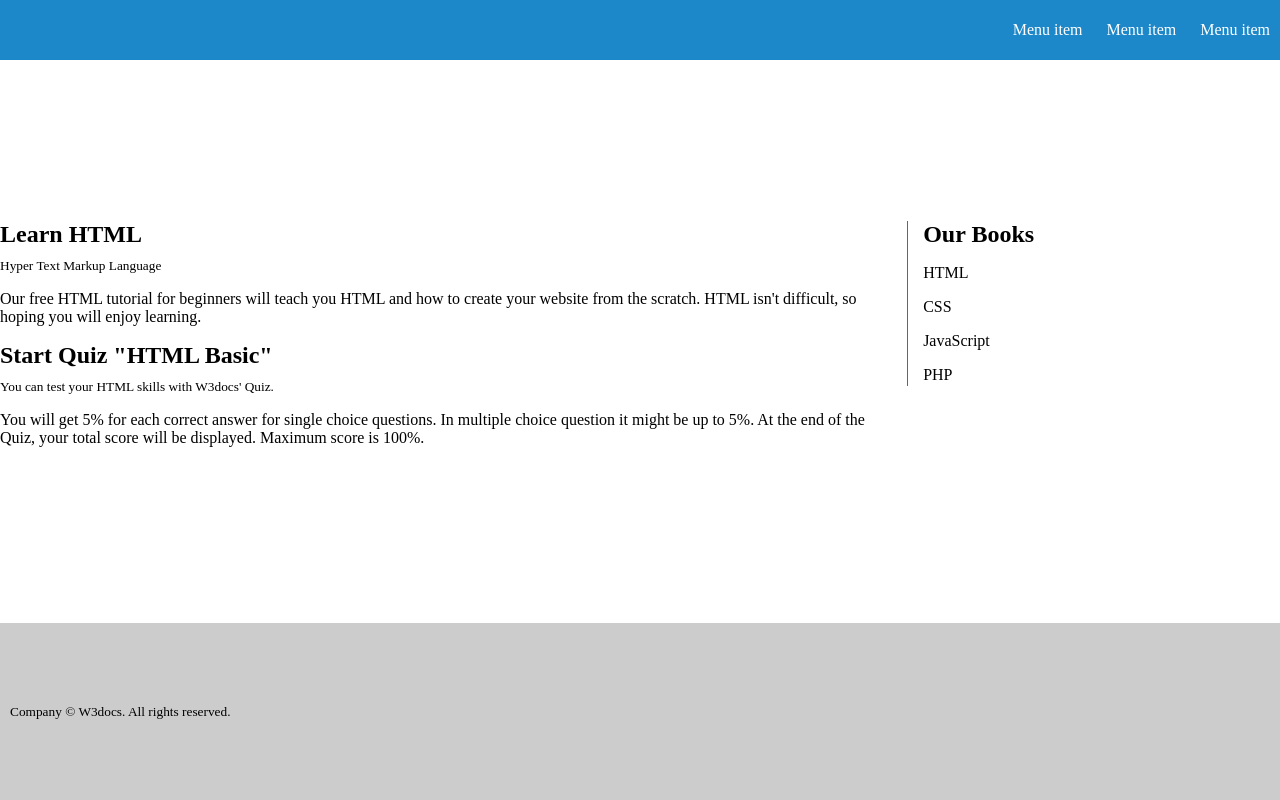
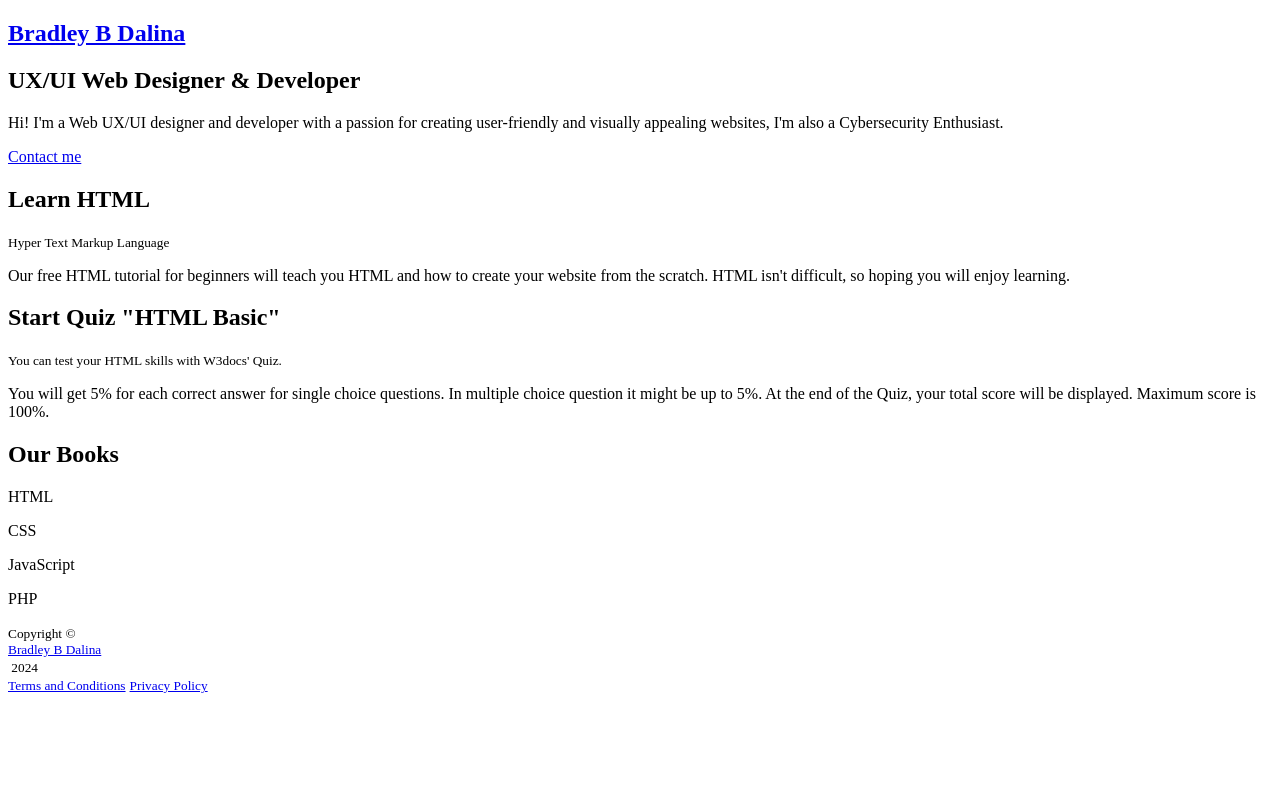
Before and after one commit to bradleydalina/Theme, a plain HTML site: page index.html in a window 1280 px wide. Drawn offline with Linux system fonts and the light colour scheme.

Commit message:
Update index.html

```diff
--- a/index.html
+++ b/index.html
@@ -1,64 +1,65 @@
 <!DOCTYPE html>
 <html>
   <head>
-    <title>Title of the document</title>
+    <title>Base Design Layout</title>
     <meta http-equiv="Content-Type" content="text/html; charset=UTF-8" />
-    <style>
-      html,
-      body {
-        height: 100%;
-      }
-      body {
-        display: flex;
-        flex-wrap: wrap;
-        margin: 0;
-      }
-      .header-menu,
-      footer {
-        display: flex;
-        align-items: center;
-        width: 100%;
-      }
-      .header-menu {
-        justify-content: flex-end;
-        height: 60px;
-        background: #1c87c9;
-        color: #fff;
-      }
-      h2 {
-        margin: 0 0 8px;
-      }
-      ul li {
-        display: inline-block;
-        padding: 0 10px;
-        list-style: none;
-      }
-      aside {
-        flex: 0.4;
-        height: 165px;
-        padding-left: 15px;
-        border-left: 1px solid #666;
-      }
-      section {
-        flex: 1;
-        padding-right: 15px;
-      }
-      footer {
-        padding: 0 10px;
-        background: #ccc;
-      }
+    <style id='basedesignlayout' type='text/css'>
+        /*
+        -----------------------------------------------
+        Blogger Template Style
+        Name         : Base Design Layout Template
+        Designer     : Bradley B Dalina
+        Release      : August 2024
+        Version      : 1.0
+        License      : Extended License
+        Email        : bradleydalina@gmail.com
+        Author		 : Bradley B Dalina
+        Author Url	 : https://bradleydalina.blogspot.com/
+        -----------------------------------------------
+
+        /*Imports*/
+        /*@import url(&quot;https://cdnjs.cloudflare.com/ajax/libs/font-awesome/6.2.1/css/all.min.css&quot;);
+        @import url(&quot;https://cdnjs.cloudflare.com/ajax/libs/animate.css/4.1.1/animate.min.css&quot;);
+        @import url(&quot;https://fonts.googleapis.com/css?family=Raleway:300,300italic,500,500italic&quot;);*/
+
     </style>
   </head>
   <body>
-    <header class="header-menu">
-      <nav>
-        <ul>
-          <li>Menu item</li>
-          <li>Menu item</li>
-          <li>Menu item</li>
-        </ul>
-      </nav>
-    </header>
+    <section class="row-container header-section" id="header-div" itemscope="itemscope" itemtype="http://schema.org/WPHeader">
+        <div class="outer-padding">
+            <div class="container-div">
+                <div class="inner-padding">
+                    <header class="header-div display-f flex-d-c flex-jc-c">
+                        <div class="section" id="header" name="Header">
+                            <div class="widget PageList" data-version="1" id="PageList3">
+                                <div class="widget-content">
+                                    <h1 class="animate__animated animate__fadeInUp animate__slow"><a
+                                            href="https://bradleydalina.blogspot.com/">Bradley B Dalina</a></h1>
+                                    <h2
+                                        class="margin-sm-b animate__animated animate__fadeInUp animate__delay-1s animate__slow">
+                                        UX/UI Web Designer &amp; Developer</h2>
+                                    <p
+                                        class="margin-sm-b animate__animated animate__fadeInUp animate__delay-2s animate__slow">
+                                        Hi! I'm a Web UX/UI designer and developer with a passion for creating user-friendly
+                                        and visually appealing websites, I'm also a Cybersecurity Enthusiast.</p>
+                                    <style>
+                                        #header-div .outer-padding {
+
+                                            background: linear-gradient(180deg, #05324c99 20%, #05324ceb 50% #05324c 100%);
+
+                                        }
+                                    </style>
+                                    <span><a class="button margin-sm-b animate__animated animate__fadeIn animate__slow animate__delay-3s"
+                                            href="#contact-modal">Contact me</a></span>
+                                    <div class="clear"></div>
+                                </div>
+                            </div>
+                        </div>
+                    </header>
+                </div>
+            </div>
+        </div>
+    </section>
     <section>
       <article>
         <header>
@@ -82,8 +83,39 @@
       <p>JavaScript</p>
       <p>PHP</p>
     </aside>
-    <footer>
-      <small>Company © W3docs. All rights reserved.</small>
-    </footer>
+    <section class="section-div footer-section" id="footer-div" itemscope="itemscope" itemtype="http://schema.org/WPFooter">
+        <div class="outer-padding padding-md-a background-1">
+            <div class="container-div">
+                <div class="inner-padding">
+                    <footer class="footer-div display-f flex-jc-c margin-h-n flex-md-d-c">
+                        <div class="display-f flex-d-c margin-h flex-jc-c column-lg-f2 flex-ai-l section"
+                            id="footer-copyright" name="Footer Copyright">
+                            <div class="widget Text" data-version="2" id="Text1">
+                                <small class="display-f attribution">
+                                    Copyright © &nbsp; <a href="https://bradleydalina.blogspot.com">
+                                        <div class="copyright">Bradley B Dalina</div>
+                                    </a>
+                                    &nbsp;<span id="copyright-year">2024</span>
+                                    <script> (function (w, d) { w.addEventListener('load', function () { d.getElementById('copyright-year').innerHTML = new Date().getFullYear(); }); })(window, document)</script>
+                                </small>
+                            </div>
+                        </div>
+                        <div class="display-f flex-d-c margin-h flex-jc-c column-lg-f2 flex-ai-r section" id="footer-links"
+                            name="Footer Links">
+                            <div class="widget PageList" data-version="2" id="PageList6">
+                                <div class="widget-content" title="Footer Links">
+                                    <small><a href="/p/terms-and-conditions.html" title="Terms and Conditions">Terms and
+                                            Conditions</a></small>
+                                    <small><a href="/p/privacy-policy.html" title="Privacy Policy">Privacy
+                                            Policy</a></small>
+                                    <div class="clear"></div>
+                                </div>
+                            </div>
+                        </div>
+                    </footer>
+                </div>
+            </div>
+        </div>
+    </section>
   </body>
 </html>
```
